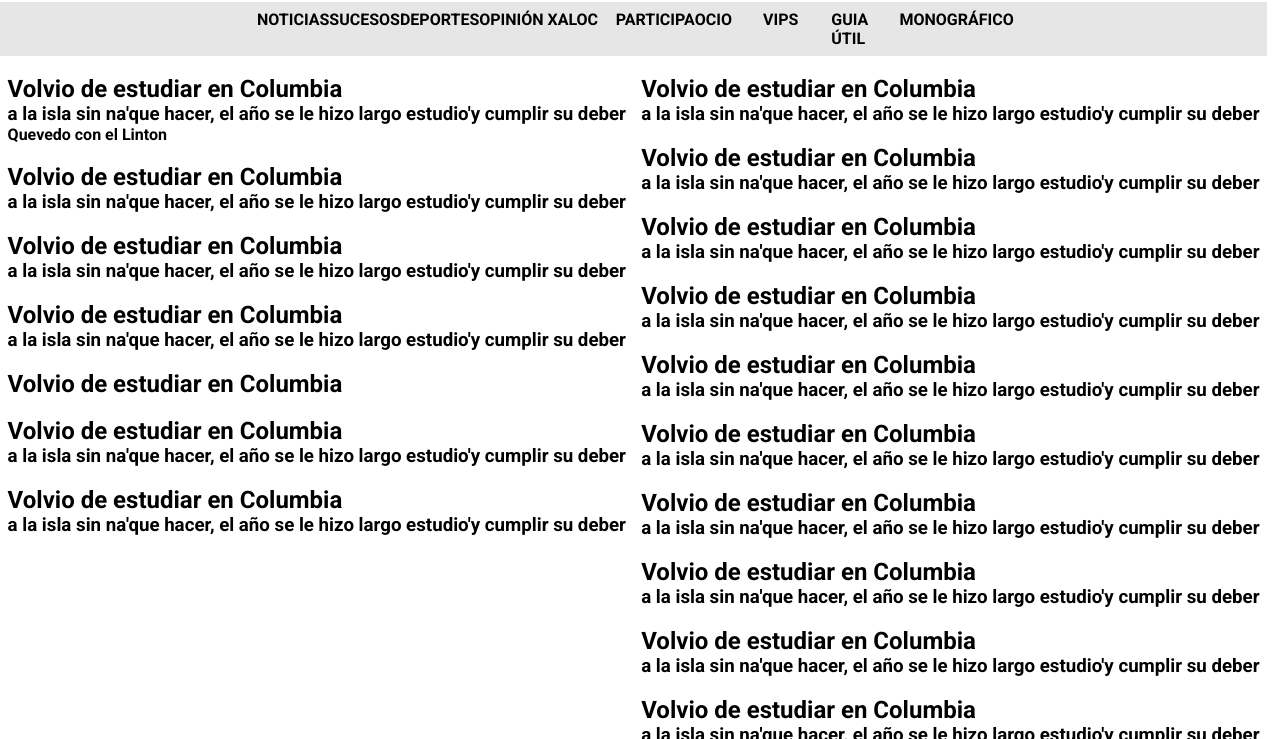
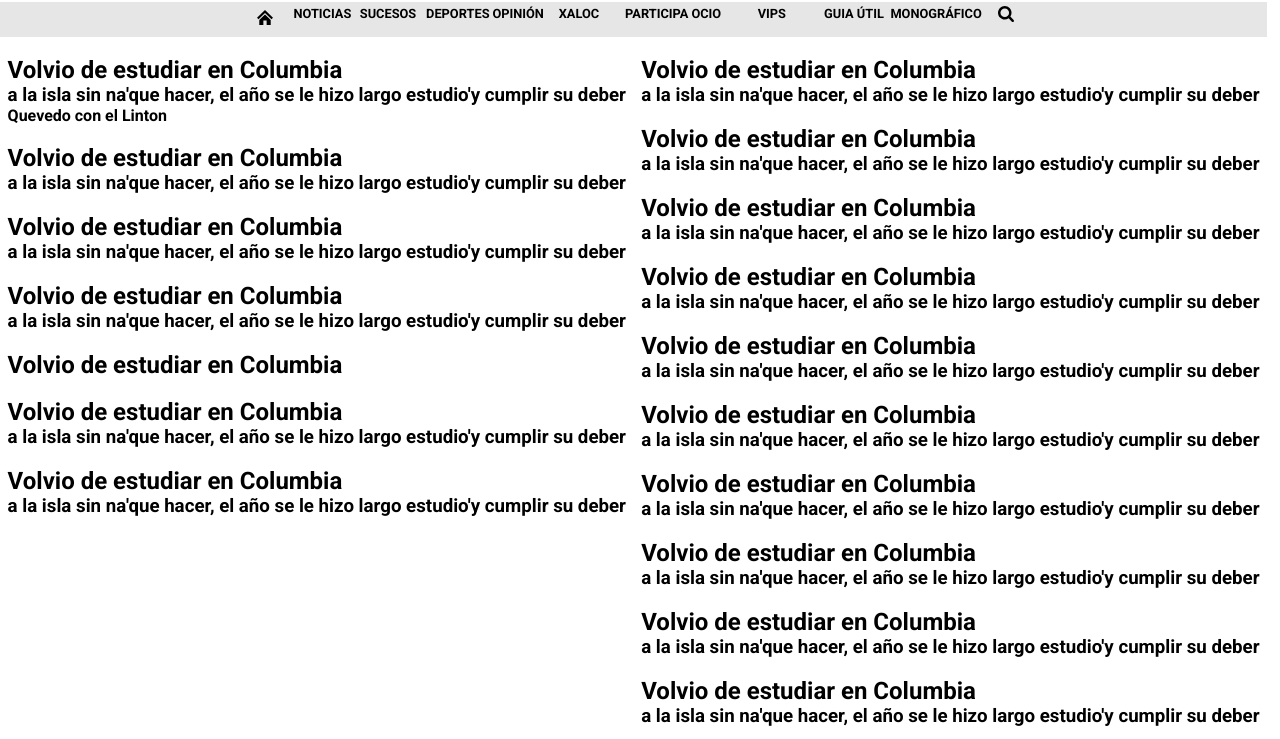
Before and after one commit to elteeestoo/ultimahora, a plain HTML site: page index.html in a window 1280 px wide. Shown: the part 111-850 px from the top of the page. Drawn offline with Linux system fonts and the light colour scheme.

Commit message:
commiteada guapa

```diff
--- a/index.html
+++ b/index.html
@@ -92,7 +92,9 @@
         <h3>MONOGRÁFICO</h3>
       </div>
       <div class="navigator-search">
-
+        <button>
+          <svg xmlns="http://www.w3.org/2000/svg" viewBox="0 0 200 200"><path d="M195.55 173.79l-41.22-41.22c9.94-14.34 14.9-30.32 14.9-47.95 0-11.47-2.22-22.42-6.67-32.88-4.45-10.45-10.46-19.47-18.03-27.04s-16.58-13.59-27.04-18.03C107.03 2.22 96.08 0 84.62 0 73.16 0 62.2 2.22 51.74 6.67 41.28 11.11 32.27 17.13 24.7 24.7c-7.58 7.57-13.58 16.59-18.03 27.04C2.22 62.2 0 73.15 0 84.62c0 11.46 2.22 22.42 6.67 32.88 4.45 10.45 10.46 19.47 18.03 27.04 7.57 7.56 16.59 13.58 27.04 18.03 10.46 4.44 21.42 6.67 32.87 6.67 17.63 0 33.62-4.98 47.96-14.91l41.22 41.1c2.89 3.05 6.49 4.58 10.82 4.58 4.25 0 7.87-1.51 10.87-4.51 3.01-3 4.51-6.63 4.51-10.88s-1.47-7.86-4.44-10.83zm-72.89-51.13c-10.54 10.53-23.22 15.8-38.04 15.8s-27.5-5.26-38.04-15.8c-10.54-10.54-15.81-23.22-15.81-38.04s5.27-27.51 15.81-38.04c10.54-10.53 23.21-15.81 38.04-15.81s27.5 5.28 38.04 15.81c10.54 10.53 15.81 23.22 15.81 38.04s-5.28 27.5-15.81 38.04z"></path></svg>
+        </button>
       </div>
 
 
--- a/style/app.css
+++ b/style/app.css
@@ -24,7 +24,6 @@ ul{
 }
 
 header{
-  margin: 0 auto;
   width: 100%;
 }
 
@@ -150,12 +149,22 @@ header{
   display: flex;
   background-color: hsl(0, 0%, 90%);
   width: 60%;
-  padding: 0.5rem 20%;
+  padding: 0.2rem 20%;
+
 }
 
 .navigator-home{
-  width: 2rem;
+  margin-right: 1rem;
+}
+
+.navigator-home button svg{
+  width: 1.5rem;
+}
+
+.navigator-home button svg path{
   fill: black;
+
+
 }
 
 .navigator-link{
@@ -165,13 +174,19 @@ header{
 }
 .navigator-link h3{
   color: black;
-  font-size: 1rem;
+  font-size: 0.8rem;
 }
 .navigator-search{
-
+  margin-left: 1rem;
 }
 
+.navigator-search button svg{
+  width: 1rem;
+}
 
+.navigator-search button svg path{
+  fill: black;
+}
 body{
     margin: 0;
     min-height: 100vh;
```
